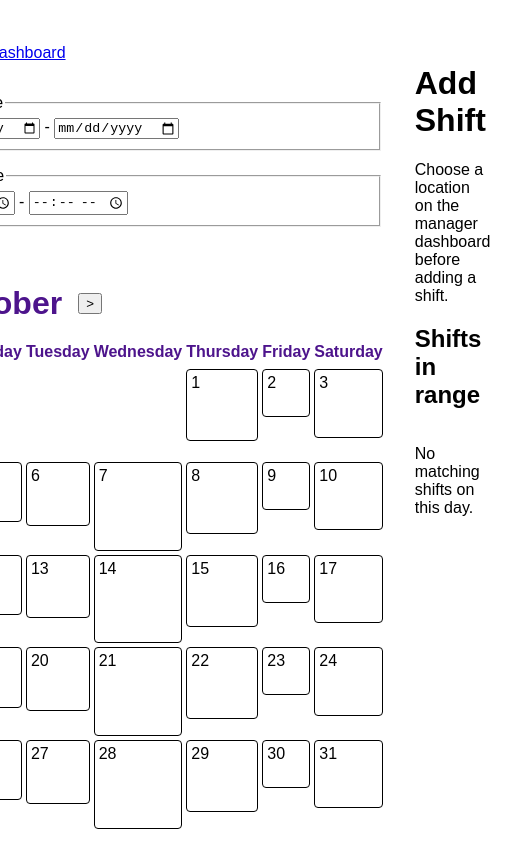
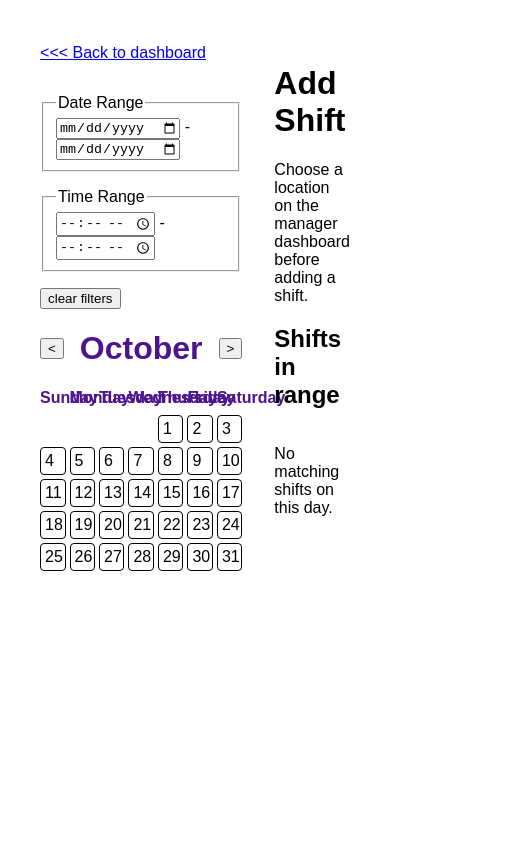
Before and after one commit to ThomasLalo/flexibleWorker2, a SvelteKit app: page /manager/add-job in a window 390 px wide. Shown: the top 868 px of the page, 506 px wide, since content can reach past the window. After the commit the page ends 844 px from the top, so only its background shows below. Built offline with nearby package versions, Linux system fonts and the light colour scheme.

Commit message:
calendar shrinks uniformly, add-job, edit-job, claim-shift have mobile layout stacking

```diff
--- a/src/lib/Calender.svelte
+++ b/src/lib/Calender.svelte
@@ -138,8 +138,9 @@ h1 {
 
 .calendar {
     display: grid;
-    grid-template-columns: repeat(7, 1fr);
+    grid-template-columns: repeat(7, minmax(0, 1fr));
     gap: 4px;
+    width: 100%;
     max-width: 700px;
 }
 
--- a/src/routes/manager/edit-job/+page.svelte
+++ b/src/routes/manager/edit-job/+page.svelte
@@ -245,6 +245,12 @@
     margin: 0;
   }
 
+  @media (max-width: 800px) {
+    main {
+      flex-direction: column;
+    }
+  }
+
   .panel {
     padding: 1rem;
   }
--- a/src/routes/worker/claim-job/+page.svelte
+++ b/src/routes/worker/claim-job/+page.svelte
@@ -187,6 +187,11 @@
     padding: 20px;
     margin: 0;
   }
+  @media (max-width: 800px) {
+    main {
+      flex-direction: column;
+    }
+  }
 
   .panel {
     padding: 1rem;
```
